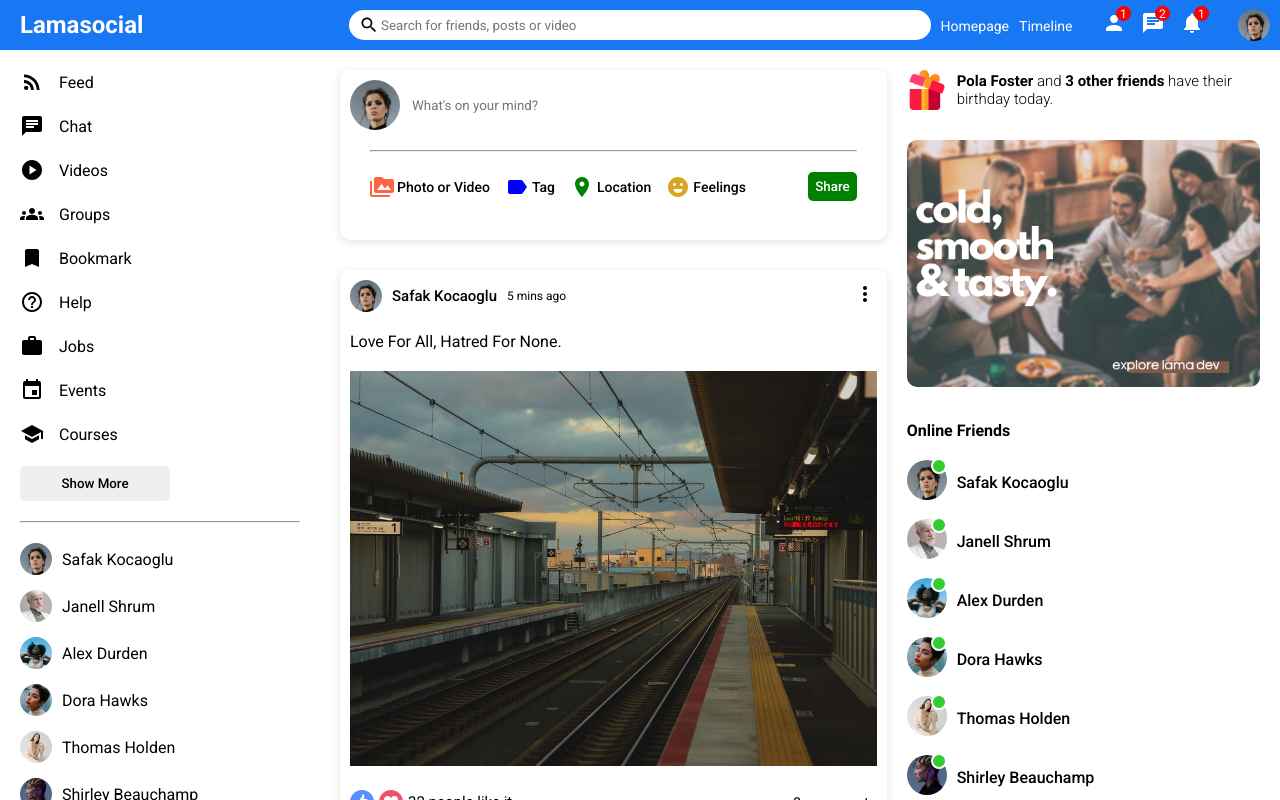
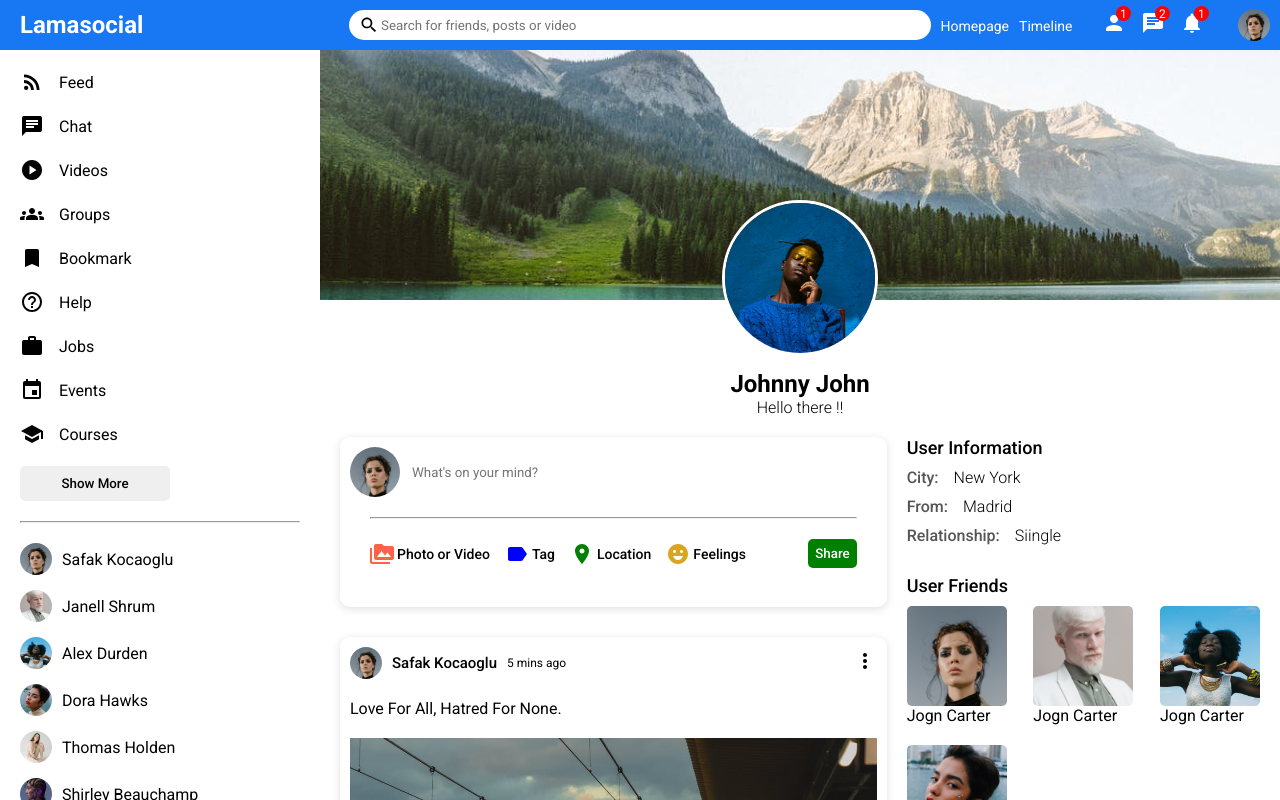
Before and after one commit to RugvedR/Social-app, a React (Create React App) app: page / in a window 1280 px wide. Shown: the top 800 px of the page. Built offline with nearby package versions, Linux system fonts and the light colour scheme.

Commit message:
profile page rightbar done

```diff
--- a/src/App.js
+++ b/src/App.js
@@ -1,8 +1,9 @@
 import './App.css';
-import Home from './pages/home/Home';
+// import Home from './pages/home/Home';
+import Profile from './pages/profile/Profile';
 
 function App() {
-  return <Home/>
+  return <Profile/>
 }
 
 export default App;
--- a/src/components/rightbar/Rightbar.js
+++ b/src/components/rightbar/Rightbar.js
@@ -3,10 +3,11 @@
 import {Users} from '../../dummyData'
 import Online from '../online/Online'
 
-export default function Rightbar() {
-  return (
-    <div className='rightbar'>
-      <div className="rightbarWrapper">
+export default function Rightbar({profile}) {
+
+  const HomeRightbar = ()=>{
+    return (
+      <>
         <div className="birthdayContainer">
           <img src="assets/gift.png" alt="" className="birthdayImg" />
           <span className="birthdayText"><b>Pola Foster</b> and <b>3 other friends</b> have their birthday today.</span>
@@ -18,6 +19,56 @@
             <Online key={u.id} user={u} />
           ))}
         </ul>
+      </>
+    )
+  }
+
+  const ProfileRightbar = ()=>{
+    return (
+      <>
+        <h4 className='rightbarTitle'>User Information</h4>
+        <div className="rightbarInfo">
+          <div className="rightbarInfoItem">
+            <span className="rightbarInfoKey">City:</span>
+            <span className="rightbarInfoValue">New York</span>
+          </div>
+          <div className="rightbarInfoItem">
+            <span className="rightbarInfoKey">From:</span>
+            <span className="rightbarInfoValue">Madrid</span>
+          </div>
+          <div className="rightbarInfoItem">
+            <span className="rightbarInfoKey">Relationship:</span>
+            <span className="rightbarInfoValue">Siingle</span>
+          </div>
+        </div>
+        <h4 className='rightbarTitle'>User Friends</h4>
+        <div className="rightbarFollowings">
+          <div className="rightbarFollowing">
+            <img src="assets/person/1.jpeg" alt="" className="rightbarFollowingImg" />
+            <span className="rightbarFollowingName">Jogn Carter</span>
+          </div>
+          <div className="rightbarFollowing">
+            <img src="assets/person/2.jpeg" alt="" className="rightbarFollowingImg" />
+            <span className="rightbarFollowingName">Jogn Carter</span>
+          </div>
+          <div className="rightbarFollowing">
+            <img src="assets/person/3.jpeg" alt="" className="rightbarFollowingImg" />
+            <span className="rightbarFollowingName">Jogn Carter</span>
+          </div>
+          <div className="rightbarFollowing">
+            <img src="assets/person/4.jpeg" alt="" className="rightbarFollowingImg" />
+            <span className="rightbarFollowingName">Jogn Carter</span>
+          </div>
+        </div>
+
+      </>
+    )
+  }
+
+  return (
+    <div className='rightbar'>
+      <div className="rightbarWrapper">
+        <ProfileRightbar/>
       </div>
     </div>
   )
--- a/src/components/rightbar/rightbar.css
+++ b/src/components/rightbar/rightbar.css
@@ -37,3 +37,50 @@
     margin: 0;
     list-style: none;
 }
+
+.rightbarTitle{
+    font-size: 18px;
+    font-weight: 500;
+    margin-bottom: 10px;
+
+}
+
+.rightbarInfo{
+    margin-bottom: 30px;
+}
+
+.rightbarInfoItem{
+    margin-bottom: 10px;
+}
+
+.rightbarInfoKey{
+    font-weight: 500;
+    margin-right: 15px;
+    color: #555;
+}
+
+.rightbarFollowings{
+    display: flex;
+    flex-wrap: wrap;
+    justify-content: space-between;
+}
+
+.rightbarFollowing{
+    display: flex;
+    flex-direction: column;
+    margin-bottom: 20px;
+    cursor: pointer;
+}
+
+.rightbarInfoValue{
+    font-weight: 300;
+}
+
+
+
+.rightbarFollowingImg{
+    width: 100px;
+    height: 100px;
+    object-fit: cover;
+    border-radius: 5px;
+}
--- /dev/null
+++ b/src/pages/profile/Profile.js
@@ -0,0 +1,33 @@
+import React from 'react'
+import Feed from '../../components/feed/Feed'
+import Rightbar from '../../components/rightbar/Rightbar'
+import Sidebar from '../../components/sidebar/Sidebar'
+import Topbar from '../../components/topbar/Topbar'
+import './profile.css';
+
+export default function Profile() {
+  return (
+    <>
+      <Topbar/>
+      <div className="profile">
+        <Sidebar/>
+        <div className="profileRight">
+            <div className="profileRightTop">
+                <div className="profileCover">
+                    <img src="assets/post/3.jpeg" alt="" className="profileCoverImg" />
+                    <img src="assets/person/7.jpeg" alt="" className="profileUserImg" />
+                </div>
+                <div className="profileInfo">
+                    <h4 className='profileInfoName'>Johnny John</h4>
+                    <span className='profileInfoDesc'>Hello there !!</span>
+                </div>
+            </div>
+            <div className="profileRightBottom">
+                <Feed/>
+                <Rightbar profile/>
+            </div>
+        </div>
+      </div>
+    </>
+  )
+}
--- /dev/null
+++ b/src/pages/profile/profile.css
@@ -0,0 +1,51 @@
+.profile{
+    display: flex;
+}
+
+.profileRight{
+    flex: 9;
+}
+
+.profileCover{
+    height: 320px;
+    position: relative;
+
+}
+
+.profileCoverImg{
+    width: 100%;
+    height: 250px;
+    object-fit: cover;
+}
+
+.profileUserImg{
+    width: 150px;
+    height: 150px;
+    border-radius: 50%;
+    object-fit: cover;
+    position: absolute;
+    left: 0;
+    right: 0;
+    margin: auto;
+    top: 150px;
+    border: 3px solid white;
+}
+
+.profileInfo{
+    display: flex;
+    flex-direction: column;
+    align-items: center;
+    justify-content: center;
+}
+
+.profileInfoName{
+    font-size: 24px;
+}
+
+.profileInfoDesc{
+    font-weight: 300;
+}
+
+.profileRightBottom{
+    display: flex;
+}
```
